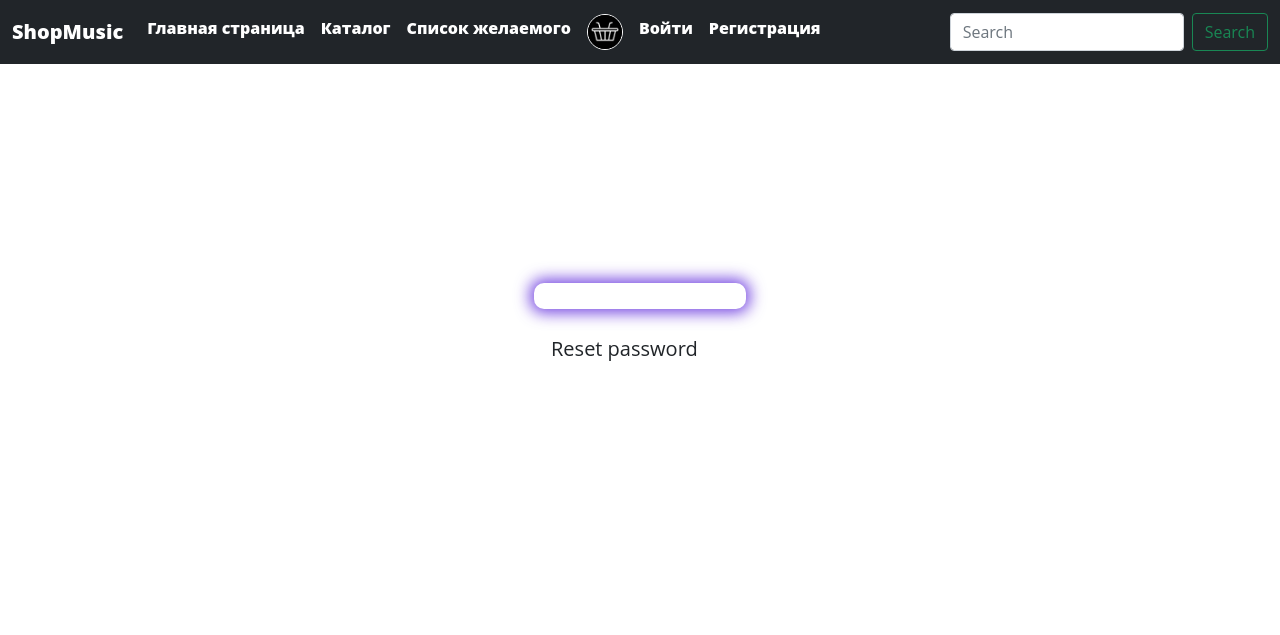
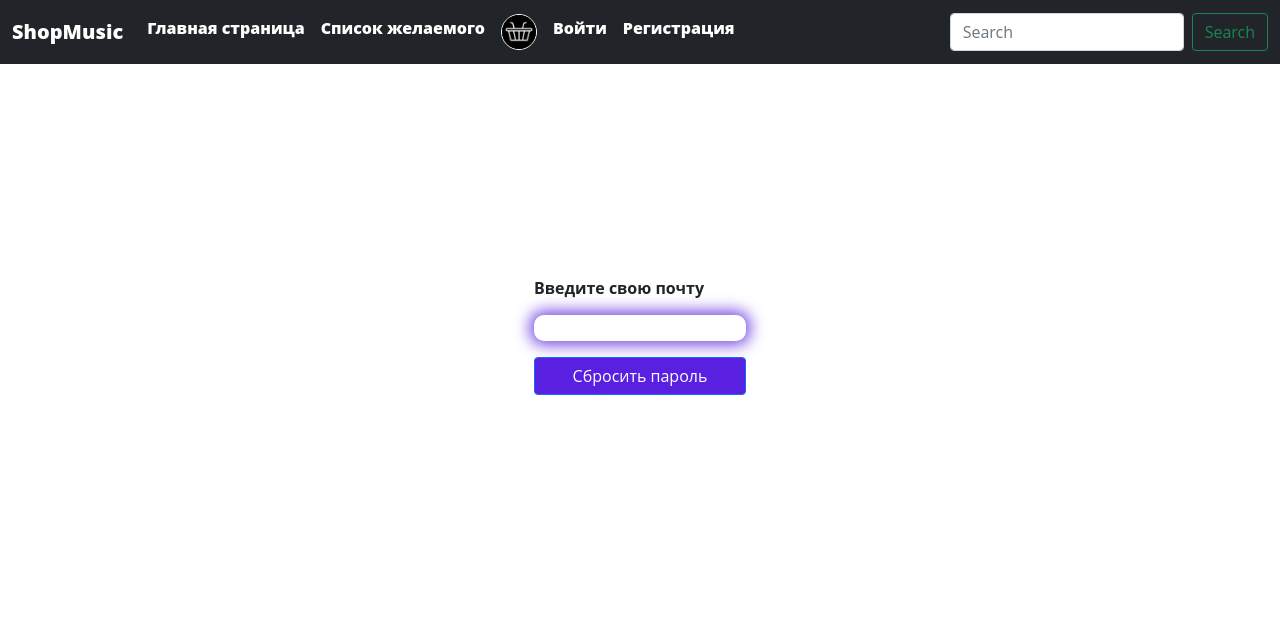
Before and after one commit to Niolum/MusicShop, a Django app: page /users/accounts/password_reset/ in a window 1280 px wide. Shown: the top 635 px of the page. Run offline with Django 3.2, Linux system fonts and the light colour scheme; parts of the project's set-up code (start-up, migrations or seed data) failed here and were passed over; some libraries are stand-ins or nearby versions.

Commit message:
fixed templates and css reset forms

```diff
--- a/cart/views/views.py
+++ b/cart/views/views.py
@@ -8,7 +8,7 @@ from django.contrib import messages
 from django.http import HttpResponseRedirect
 from django.urls import reverse
 from django.db import transaction
-from django.views.generic import DetailView, ListView
+from django.views.generic import ListView
 from django.contrib.auth.mixins import LoginRequiredMixin
 
 
--- a/product/templates/product/navbar.html
+++ b/product/templates/product/navbar.html
@@ -11,9 +11,6 @@
             <ul class="navbar-nav me-auto mb-2 mb-lg-0">
             <li class="nav-item">
                 <a class="nav-link active" aria-current="page" href="{% url 'home' %}">Главная страница</a>
-            </li>
-            <li class="nav-item">
-                <a class="nav-link active" href="#">Каталог</a>
             </li>
             <li class="nav-item">
                 <a class="nav-link active" href="{% url 'wishlist' %}">Список желаемого</a>
--- a/product/urls/urls.py
+++ b/product/urls/urls.py
@@ -1,4 +1,4 @@
-from django.urls import path, include
+from django.urls import path
 from product.views.views import (
     CategoryListView,
     SubcategoryCategoryListView,
--- a/product/views/viewsdrf.py
+++ b/product/views/viewsdrf.py
@@ -1,7 +1,7 @@
 from django.db import models
 from rest_framework import viewsets
 from django_filters.rest_framework import DjangoFilterBackend
-from ..models import Category, Subcategory, Product, Brand, Rating
+from ..models import Category, Subcategory, Product
 from ..serializers import (
     CreateRatingSerializer,
     ProductListSerializer,
--- a/static/css/style.css
+++ b/static/css/style.css
@@ -374,16 +374,26 @@ input[type=password] {
     padding: auto;
 }
 
+.reset-form span {
+    display: block;
+    margin: 15px 0;
+}
+
 /* reset-done */
 .reset-done {
     margin:auto;
-    padding: auto;
+    padding: 0 15px;
 }
 
 /* reset-confirm */
 .reset-confirm {
     margin:auto;
-    padding: auto;
+    padding: 20px 10px;
+}
+
+.reset-confirm label {
+    display: block;
+    margin: 10px 10px;
 }
 
 /* reset-complete */
@@ -392,14 +402,31 @@ input[type=password] {
     padding: auto;
 }
 
+.reset-complete a{
+    display: block;
+    text-decoration: none;
+    font-size: 20px;
+    color:rgb(90, 32, 226);
+}
+
 /* register */
 .register-form {
     margin: auto;
     padding: auto;
 }
 
+.register-form label {
+    display: block;
+    margin: 10px 0;
+}
+
+.register-form span {
+    display: block;
+    margin: 10px 0;
+}
+
 .register-button {
-    width: 20%;
+    width: 30%;
 }
 
 /* register-done */
--- a/user/forms.py
+++ b/user/forms.py
@@ -3,8 +3,8 @@ from django import forms
 
 
 class RegistrationForm(forms.ModelForm):
-    password = forms.CharField(label='Password', widget=forms.PasswordInput)
-    password2 = forms.CharField(label='Repeat password', widget=forms.PasswordInput)
+    password = forms.CharField(label='Пароль', widget=forms.PasswordInput)
+    password2 = forms.CharField(label='Повторите пароль', widget=forms.PasswordInput)
 
     class Meta:
         model = User
--- a/user/templates/registration/password_reset_confirm.html
+++ b/user/templates/registration/password_reset_confirm.html
@@ -3,7 +3,7 @@
 {% block content %}
 
     {% if validlink %}
-        <p class="reset-confirm">Пожалуйста, введите (и подтвердите) новый пароль.</p>
+        <p class="reset-confirm"><b>Пожалуйста, введите (и подтвердите) новый пароль.</b></p>
         <form class="reset-confirm" action="" method="post">
             {% csrf_token %}
             <table>
@@ -19,7 +19,7 @@
                 </tr>
                 <tr>
                     <td></td>
-                    <td><input type="submit" value="Сменить мой пароль" /></td>
+                    <td><input type="submit" class="btn btn-primary" value="Сменить мой пароль" /></td>
                 </tr>
             </table>
         </form>
--- a/user/templates/registration/password_reset_done.html
+++ b/user/templates/registration/password_reset_done.html
@@ -1,4 +1,4 @@
 {% extends "product/base.html" %}
 {% block content %}
-<p class="reset-done">Мы отправили вам инструкции по установке пароля по электронной почте. Если они не пришли через несколько минут, проверьте папку со спамом..</p>
+<p class="reset-done"><b>Мы отправили вам инструкции по установке пароля по электронной почте. Если они не пришли через несколько минут, проверьте папку со спамом..</b></p>
 {% endblock %}
--- a/user/templates/registration/password_reset_form.html
+++ b/user/templates/registration/password_reset_form.html
@@ -2,9 +2,12 @@
 {% block content %}
 
 <form class="reset-form" action="" method="post">{% csrf_token %}
+    <span class="email">
+        <b>Введите свою почту</b>
+    </span>
     {% if form.email.errors %} {{ form.email.errors }} {% endif %}
         <p>{{ form.email }}</p>
-    <input type="submit" class="btn btn-default btn-lg" value="Reset password" />
+    <input type="submit" class="btn btn-primary" value="Сбросить пароль" />
 </form>
 
 {% endblock %}
--- a/user/views/views.py
+++ b/user/views/views.py
@@ -1,11 +1,10 @@
 from django.contrib import auth
 from django.http import HttpResponseRedirect
-from django.shortcuts import render, redirect
+from django.shortcuts import render
 from ..forms import RegistrationForm, UserEditForm
 from cart.models import Customer
 from cart.forms import CustomerForm
 from django.contrib.auth.decorators import login_required
-from django.http import HttpResponse
 from django.contrib import messages
 from django.urls import reverse
 
```
Also changed, not shown: cart/tests/test_drf.py (+0 -1 lines), product/templates/product/category_detail.html (deleted, +0 -30 lines), product/tests/test_drf.py (+0 -1 lines), product/views/views.py (+0 -10 lines).
